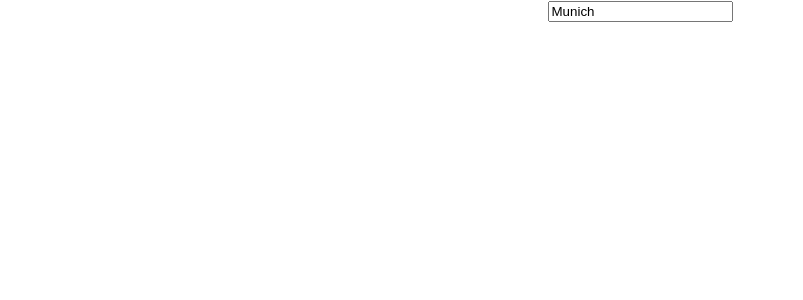
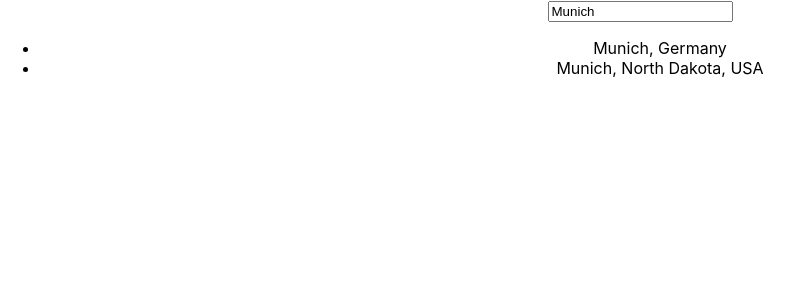
Before and after one commit to adampagels/meetup, a React (Create React App) app: page / in a window 1280 px wide. Shown: the top 300 px of the page, without its empty margins (0-803 px from the left). Built offline with nearby package versions, Linux system fonts and the light colour scheme.

Commit message:
Add suggestions from sample response from Meetup API

```diff
--- a/src/CitySearch.js
+++ b/src/CitySearch.js
@@ -3,6 +3,27 @@
 class CitySearch extends Component {
     state = {
         query: 'Munich',
+        suggestions: [
+            {
+                city: 'Munich',
+                country: 'de',
+                localized_country_name: 'Germany',
+                name_string: 'Munich, Germany',
+                zip: 'meetup3',
+                lat: 48.14,
+                lon: 11.58
+            },
+            {
+                city: 'Munich',
+                country: 'us',
+                localized_country_name: 'USA',
+                state: 'ND',
+                name_string: 'Munich, North Dakota, USA',
+                zip: '58352',
+                lat: 48.66,
+                lon: -98.85
+            }
+        ]
     }
 
     handleInputChanged = (event) => {
@@ -20,6 +41,9 @@
                     onChange={this.handleInputChanged}
                 />
                 <ul className="suggestions">
+                    {this.state.suggestions.map(item =>
+                        <li key={item.name_string}>{item.name_string}</li>
+                    )}
                 </ul>
             </div>
         );
```
